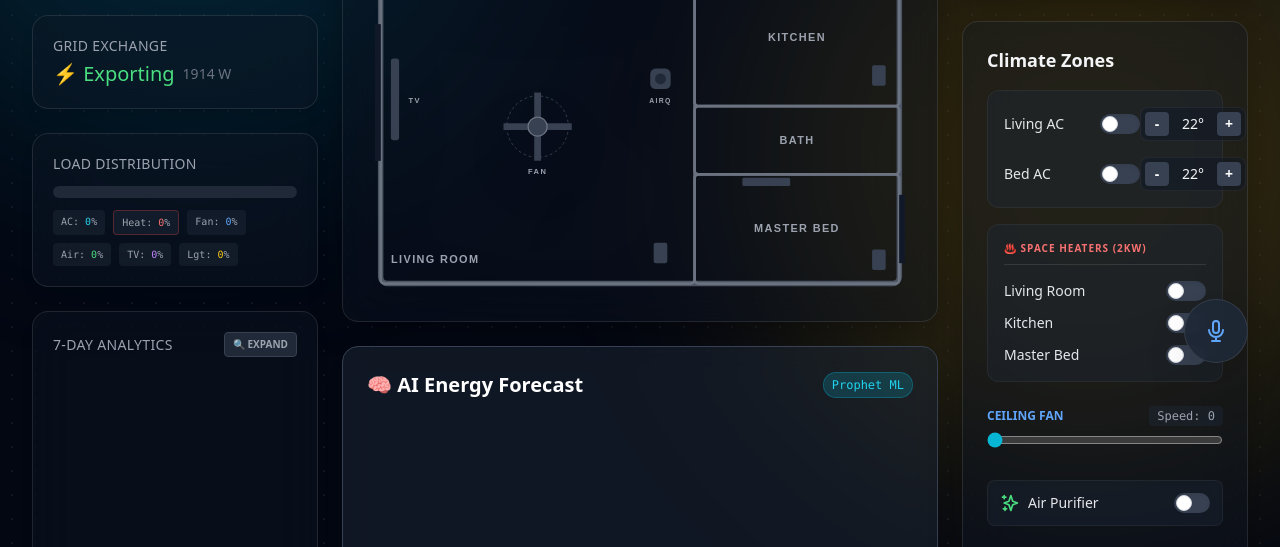
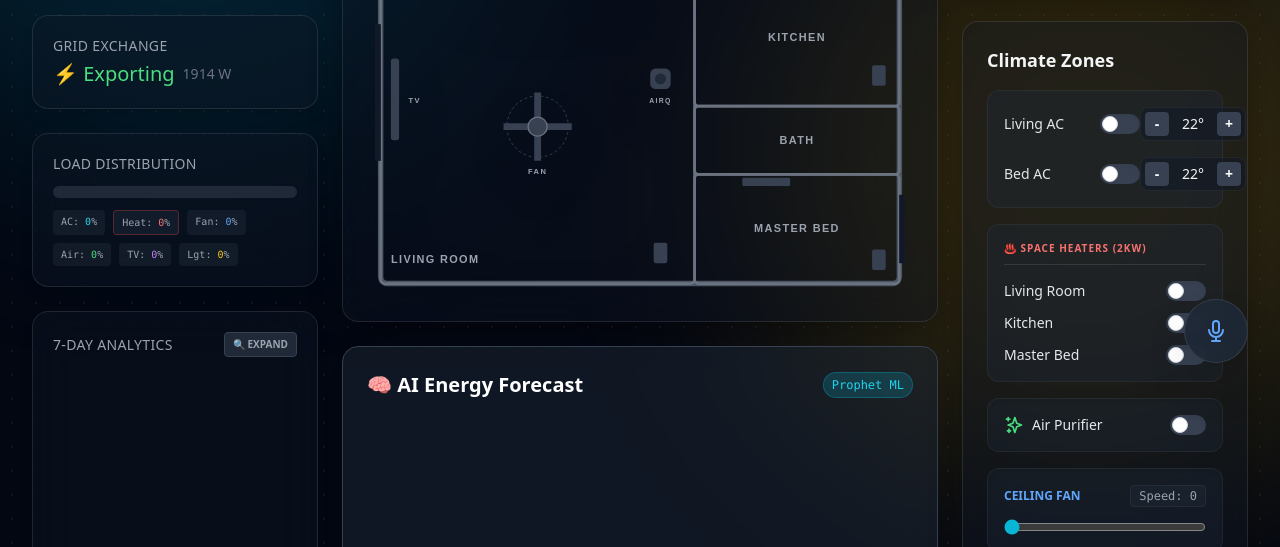
Before and after one commit to Mitmathukiya/smart-home-digital-twin, a plain HTML site: page Frontend/index.html in a window 1280 px wide. Shown: the part 405-952 px from the top of the page. Drawn offline with nearby package versions, Linux system fonts and the light colour scheme; no server answers.

Commit message:
climate zone changes

```diff
--- a/Frontend/index.html
+++ b/Frontend/index.html
@@ -363,9 +363,14 @@
             </div>
 
            <!-- 🌡️ Zoned Climate System Panel -->
-            <div id="card-ac1" class="bg-gray-900/40 backdrop-blur-xl rounded-2xl p-6 border border-white/10 shadow-[0_8px_32px_rgba(0,0,0,0.3)] transition-all duration-300 flex-1">
+            <div id="card-ac1" class="bg-gray-900/40 backdrop-blur-xl rounded-2xl p-6 border border-white/10 shadow-[0_8px_32px_rgba(0,0,0,0.3)] transition-all duration-300 h-fit">
                 <div class="flex justify-between items-center mb-4"><h2 class="text-lg font-bold text-gray-100">Climate Zones</h2></div>
-                <div class="bg-gray-800/40 rounded-xl p-4 mb-4 border border-white/5 flex flex-col space-y-4">
+
+                <!-- UNIFIED WRAPPER: This ensures equal spacing between all 4 boxes -->
+                <div class="flex flex-col space-y-4">
+
+                    <!-- 1. AC SECTION -->
+                    <div class="bg-gray-800/40 rounded-xl p-4 border border-white/5 flex flex-col space-y-4">
                         <div class="flex justify-between items-center">
                             <div class="flex items-center space-x-4">
                                 <span class="text-sm font-medium text-gray-200 w-20">Living AC</span>
@@ -396,8 +401,8 @@
                         </div>
                     </div>
 
-                <!-- 🔥 NEW: SPACE HEATERS SECTION -->
-                <div class="bg-gray-800/40 rounded-xl p-4 mb-6 border border-white/5 flex flex-col space-y-3">
+                    <!-- 2. SPACE HEATERS SECTION -->
+                    <div class="bg-gray-800/40 rounded-xl p-4 border border-white/5 flex flex-col space-y-3">
                         <p class="text-[10px] text-red-400 uppercase tracking-widest font-bold mb-1 border-b border-white/10 pb-2">♨️ Space Heaters (2kW)</p>
                         <div class="flex justify-between items-center">
                             <span class="text-sm font-medium text-gray-200">Living Room</span>
@@ -422,18 +427,27 @@
                         </div>
                     </div>
 
-                <div class="flex justify-between items-center mb-1"><p class="text-xs text-blue-400 uppercase font-semibold">Ceiling Fan</p><p id="status-fan1" class="text-xs text-gray-400 font-mono bg-gray-800/50 px-2 py-0.5 rounded">Speed: 0</p></div>
-                <input type="range" min="0" max="5" value="0" id="fan-slider" class="w-full cursor-pointer ac-slider mb-6" onchange="updateFanSpeed(this.value)">
-
-                <div class="flex items-center justify-between bg-gray-800/40 rounded-lg p-3 border border-white/5 mt-2 shadow-inner">
+                    <!-- 3. AIR PURIFIER SECTION -->
+                    <div class="bg-gray-800/40 rounded-xl p-4 border border-white/5 flex items-center justify-between shadow-inner">
                         <div class="flex items-center space-x-2"><svg class="w-5 h-5 text-green-400" fill="none" stroke="currentColor" viewBox="0 0 24 24"><path stroke-linecap="round" stroke-linejoin="round" stroke-width="2" d="M5 3v4M3 5h4M6 17v4m-2-2h4m5-16l2.286 6.857L21 12l-5.714 2.143L13 21l-2.286-6.857L5 12l5.714-2.143L13 3z"></path></svg><span class="text-sm font-medium text-gray-200">Air Purifier</span></div>
                         <label class="relative inline-flex items-center cursor-pointer">
                             <input type="checkbox" id="purifier-toggle" class="sr-only peer" onchange="togglePurifier(this.checked)">
                             <div class="w-9 h-5 bg-gray-700 peer-focus:outline-none rounded-full peer peer-checked:after:translate-x-full peer-checked:after:border-white after:content-[''] after:absolute after:top-[2px] after:left-[2px] after:bg-white after:border-gray-300 after:border after:rounded-full after:h-4 after:w-4 after:transition-all peer-checked:bg-green-500 shadow-inner"></div>
                         </label>
                     </div>
+
+                    <!-- 4. CEILING FAN SECTION (Fixed layout!) -->
+                    <div class="bg-gray-800/40 rounded-xl p-4 border border-white/5 flex flex-col space-y-3 shadow-inner">
+                        <div class="flex justify-between items-center">
+                            <p class="text-xs text-blue-400 uppercase font-semibold">Ceiling Fan</p>
+                            <p id="status-fan1" class="text-xs text-gray-400 font-mono bg-gray-800/50 px-2 py-0.5 rounded border border-white/5">Speed: 0</p>
                         </div>
+                        <input type="range" min="0" max="5" value="0" id="fan-slider" class="w-full cursor-pointer ac-slider mt-1" onchange="updateFanSpeed(this.value)">
                     </div>
+
+                </div> <!-- End Unified Wrapper -->
+            </div>
+
     </div>
 
     <!-- --- APP LOGIC --- -->
```
Lines whose indentation alone changed are shown as unchanged.
